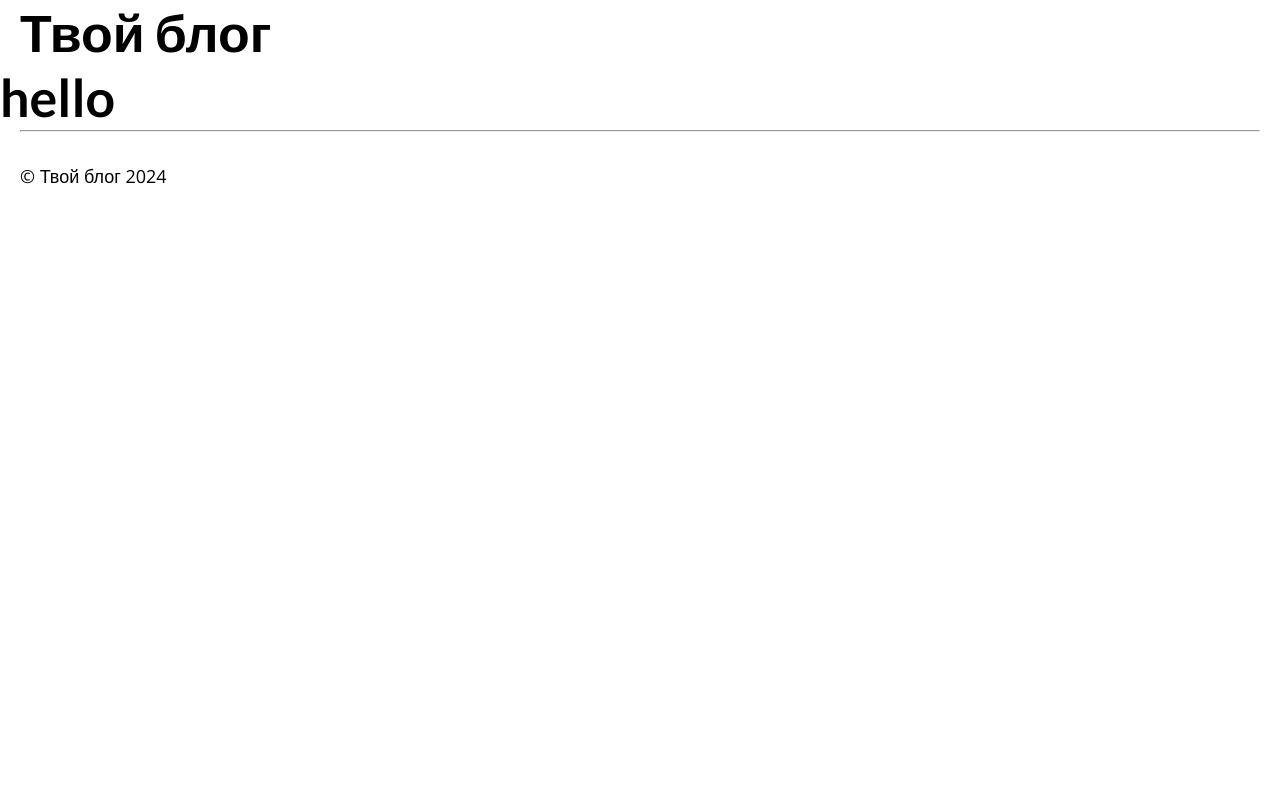
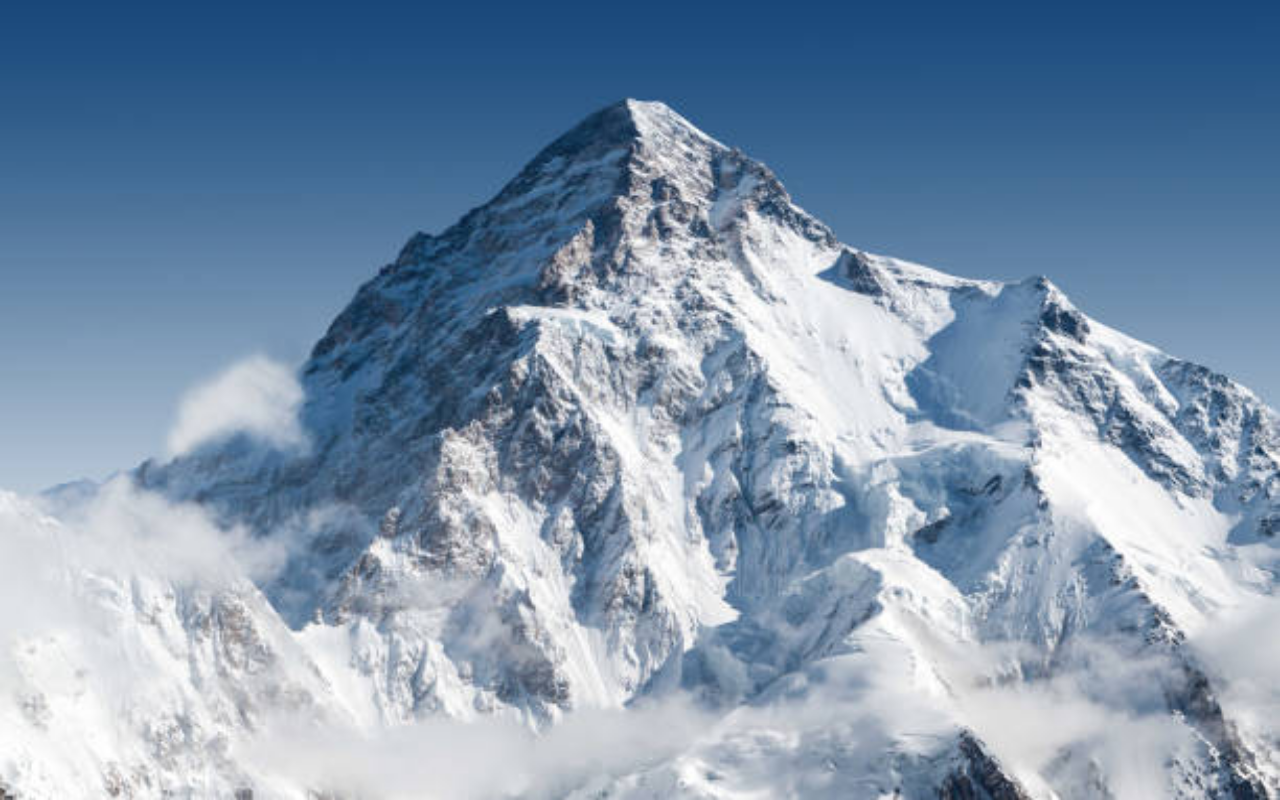
Before and after one commit to webNekit/simple-blog-next-js, a Next.js app in the folder client-blog/: page / in a window 1280 px wide. Built offline with nearby package versions, Linux system fonts and the light colour scheme.

Commit message:
add Card component

```diff
--- a/client-blog/src/app/page.jsx
+++ b/client-blog/src/app/page.jsx
@@ -1,7 +1,9 @@
+import Card from "@/components/card/card";
+
 export default function Home() {
   return (
-    <div>
-      <h1>hello</h1>
+    <div className="container pb-80">
+      <Card />
     </div>
   )
 }
--- a/client-blog/src/components/card/card.jsx
+++ b/client-blog/src/components/card/card.jsx
@@ -1,9 +1,17 @@
-import '@/components/card/card.module.sass';
+import Image from 'next/image';
+import styles from '@/components/card/card.module.sass';
 
 export default function card() {
   return (
     <div className={styles.card}>
-
+        <div className={styles.card_imageWrap}>
+            <Image src="/img_1.jpeg" className={styles.card_image} alt="" fill={true} />
+        </div>
+        <div className={styles.card_contentWrap}>
+            <div className={styles.card_label}>Product reviews</div>
+            <h3 className={`${styles.card_title} h3`}>Lorem ipsum dolor sit amet consectetur adipisicing elit. Qui, quae.</h3>
+            <p className={styles.card_text}>Lorem ipsum dolor sit, amet consectetur adipisicing elit. Facilis repellat dolorem nemo libero. Natus similique ab, ipsam illum harum earum!</p>
+        </div>
     </div>
   )
 }
```
Also changed, not shown: client-blog/public/img_1.jpeg (added).
